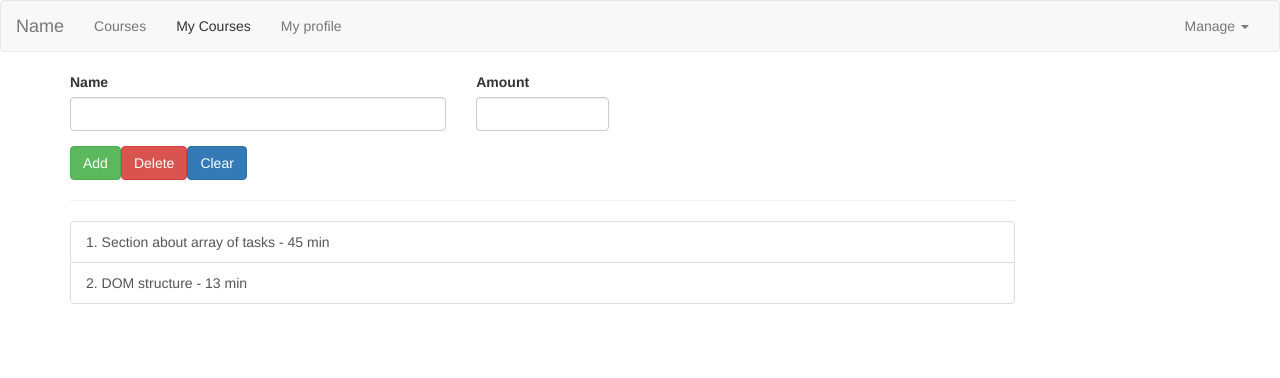
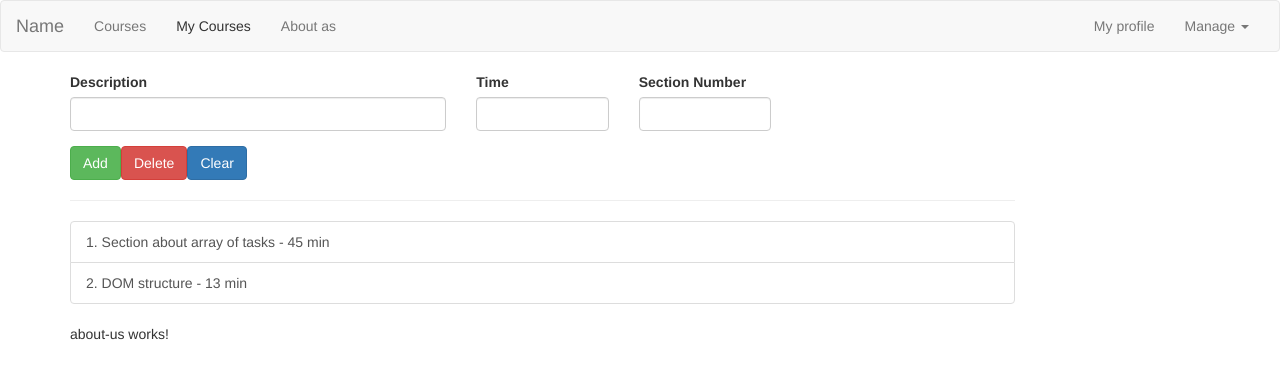
Before and after one commit to ArtKing366/work-for-dyplom, an Angular app: page / in a window 1280 px wide. Both pictures are taken after a click on the link "My Courses". Shown: the top 378 px of the page. Built offline with nearby package versions, Linux system fonts and the light colour scheme.

Commit message:
update creating list

```diff
--- /dev/null
+++ b/src/app/about-us/about-us.component.html
@@ -0,0 +1 @@
+<p>about-us works!</p>
--- a/src/app/app.component.html
+++ b/src/app/app.component.html
@@ -7,6 +7,7 @@
       <app-courses *ngIf="loadedFeature === 'courses'"></app-courses>
       <app-shopping-courses *ngIf="loadedFeature === 'my-course'"> </app-shopping-courses>
       <app-my-profile *ngIf="loadedFeature === 'my-profile'"></app-my-profile>
+      <app-about-us></app-about-us>
     </div>
   </div>
 </div>
--- a/src/app/app.module.ts
+++ b/src/app/app.module.ts
@@ -13,6 +13,7 @@ import { ShoppingCoursesComponent } from './shopping-courses/shopping-courses.co
 import { MyProfileComponent } from './my-profile/my-profile.component';
 import { MyProfileEditComponent } from './my-profile/my-profile-edit/my-profile-edit.component';
 import { ShoppingEditComponent } from './shopping-courses/shopping-edit/shopping-edit.component';
+import { AboutUsComponent } from './about-us/about-us.component';
 
 @NgModule({
   declarations: [
@@ -25,7 +26,8 @@ import { ShoppingEditComponent } from './shopping-courses/shopping-edit/shopping
     ShoppingCoursesComponent,
     MyProfileComponent,
     MyProfileEditComponent,
-    ShoppingEditComponent
+    ShoppingEditComponent,
+    AboutUsComponent
   ],
   imports: [
     BrowserModule,
--- a/src/app/header/header.component.html
+++ b/src/app/header/header.component.html
@@ -10,9 +10,10 @@
       <ul class="nav navbar-nav">
         <li><a href="#" (click)="onSelect('courses')">Courses</a></li>
         <li><a href="#" (click)="onSelect('my-course')"> My Courses</a></li>
-        <li><a href="#" (click)="onSelect('my-profile')">My profile</a></li>
+        <li> <a href="#" (click)="onSelect('about-as')">About as</a></li>
       </ul>
       <ul class="nav navbar-nav navbar-right">
+        <li><a href="#" (click)="onSelect('my-profile')" >My profile</a></li>
         <li class="dropdown">
           <a href="#" class="dropdown-toggle" role="button" >Manage <span class="caret"></span></a>
           <ul class="dropdown-menu">
--- a/src/app/shopping-courses/shopping-courses.component.html
+++ b/src/app/shopping-courses/shopping-courses.component.html
@@ -1,7 +1,7 @@
 
 <div class="row">
   <div class="col-xs-10">
-    <app-shopping-edit></app-shopping-edit>
+    <app-shopping-edit (sectionAdded)="onSectionAdded($event)"></app-shopping-edit>
     <hr>
     <ul class="list-group">
 
--- a/src/app/shopping-courses/shopping-courses.component.ts
+++ b/src/app/shopping-courses/shopping-courses.component.ts
@@ -13,5 +13,9 @@ export class ShoppingCoursesComponent {
     new Section(2,  'DOM structure', 13),
   ];
 
+  onSectionAdded(course: Section){
+    this.courses.push(course);
+  }
+
 
 }
--- a/src/app/shopping-courses/shopping-edit/shopping-edit.component.html
+++ b/src/app/shopping-courses/shopping-edit/shopping-edit.component.html
@@ -3,17 +3,21 @@
     <form>
       <div class="row">
         <div class="col-sm-5 form-group">
-          <label for="name">Name</label>
-          <input type="text" id="name" class="form-control" #nameInput>
+          <label for="desc">Description</label>
+          <input type="text" id="desc" class="form-control" #descInput>
         </div>
         <div class="col-sm-2 form-group">
-          <label for="amount">Amount</label>
-          <input type="number" id="amount" class="form-control" #amountInput>
+          <label for="time">Time</label>
+          <input type="number" id="time" class="form-control" #timeInput>
+        </div>
+        <div class="col-sm-2 form-group">
+          <label for="number">Section Number</label>
+          <input type="number" id="number" class="form-control" #numberInput>
         </div>
       </div>
       <div class="row">
         <div class="col-xs-12">
-          <button class="btn btn-success" type="submit">Add</button>
+          <button class="btn btn-success" type="button" (click)="onAddItem()">Add</button>
           <button class="btn btn-danger" type="button">Delete</button>
           <button class="btn btn-primary" type="button">Clear</button>
         </div>
--- a/src/app/shopping-courses/shopping-edit/shopping-edit.component.ts
+++ b/src/app/shopping-courses/shopping-edit/shopping-edit.component.ts
@@ -1,4 +1,5 @@
-import { Component } from '@angular/core';
+import { Component, ViewChild, ElementRef, EventEmitter, Output } from '@angular/core';
+import { Section } from '../../shared/section.model';
 
 @Component({
   selector: 'app-shopping-edit',
@@ -7,4 +8,18 @@ import { Component } from '@angular/core';
 })
 export class ShoppingEditComponent {
 
+  @ViewChild('descInput') descInputRef: ElementRef;
+  @ViewChild('timeInput') timeInputRef: ElementRef;
+  @ViewChild('numberInput') numberInputRef: ElementRef;
+
+  @Output() sectionAdded = new EventEmitter<Section>();
+
+  onAddItem() {
+    const secDesc = this.descInputRef.nativeElement.value;
+    const secTime = this.timeInputRef.nativeElement.value;
+    const secNumber = this.numberInputRef.nativeElement.value;
+
+    const newSection = new Section(secNumber, secDesc, secTime);
+    this.sectionAdded.emit(newSection);
+  }
 }
```
Also changed, not shown: src/app/about-us/about-us.component.ts (added, +10 -0 lines), src/app/about-us/about-us.component.css (added), src/app/courses/course-detail/course-detail.component.ts (line endings or trailing spaces).
